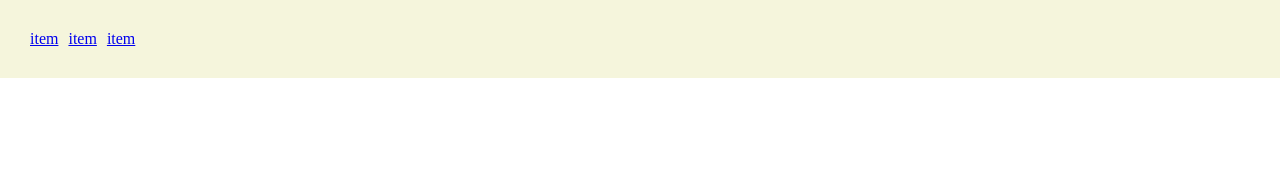
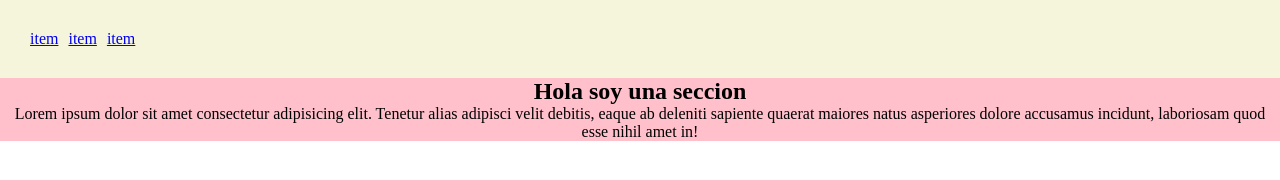
Before and after one commit to Lucas-Belizan/Pagina-web, a plain HTML site: page index.html in a window 1280 px wide. Drawn offline with Linux system fonts and the light colour scheme.

Commit message:
Finalizado por lucas

```diff
--- a/index.html
+++ b/index.html
@@ -1,11 +1,13 @@
 <!DOCTYPE html>
 <html lang="en">
+
 <head>
     <meta charset="UTF-8">
     <meta name="viewport" content="width=device-width, initial-scale=1.0">
     <link rel="stylesheet" href="style.css">
     <title>Document</title>
 </head>
+
 <body>
     <header>
         <nav>
@@ -16,6 +18,12 @@
             </ul>
         </nav>
     </header>
+    <section>
+        <h2>Hola soy una seccion</h2>
+        <p>Lorem ipsum dolor sit amet consectetur adipisicing elit. Tenetur alias adipisci velit debitis, eaque ab
+            deleniti sapiente quaerat maiores natus asperiores dolore accusamus incidunt, laboriosam quod esse nihil
+            amet in!</p>
+    </section>
+</body>
 
-</body>
 </html>
--- a/style.css
+++ b/style.css
@@ -13,3 +13,8 @@ ul{
     gap: 10px;
     list-style: none;
 }
+
+section{
+    background-color: pink;
+    text-align: center;
+}
```
